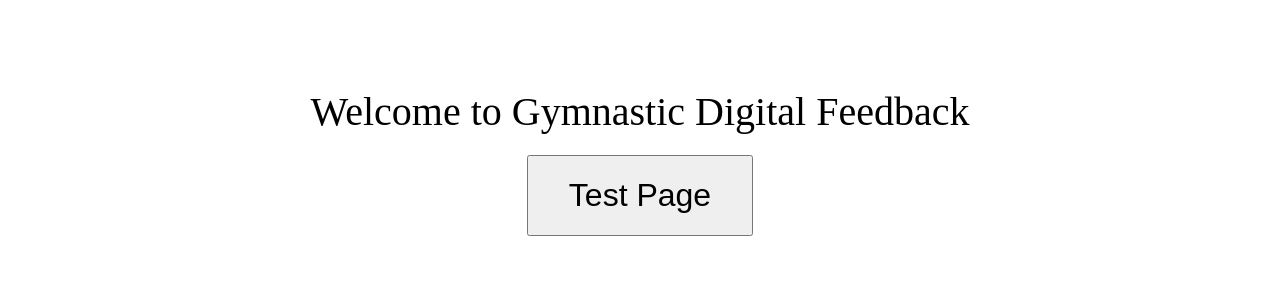
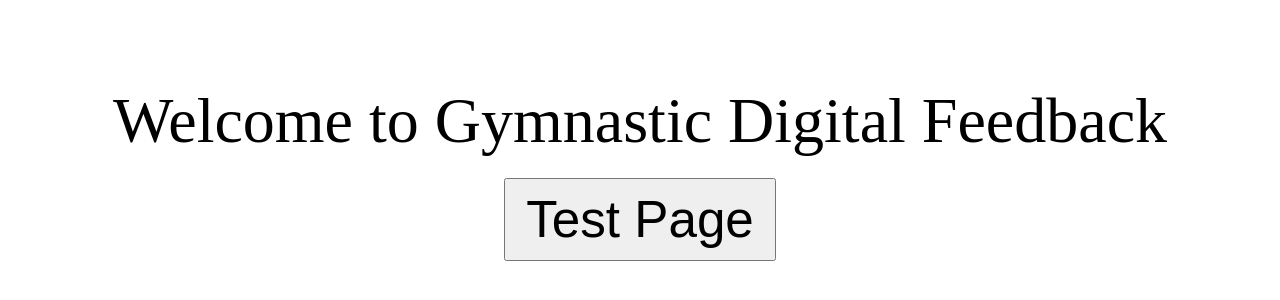
Before and after one commit to tangyeefun/digital_gym_feedback, a plain HTML site: page index.html in a window 1280 px wide. Shown: the part 238-538 px from the top of the page. Drawn offline with Linux system fonts and the light colour scheme.

Commit message:
Update index.html

```diff
--- a/index.html
+++ b/index.html
@@ -14,21 +14,22 @@
             height: 100vh;
             margin: 0;
             text-align: center;
+            padding: 10px; /* Add padding for better appearance on mobile */
         }
         /* Style for the title */
-        div {
-            font-size: 40px; /* Increase font size */
+        .title {
+            font-size: 5vw; /* Responsive font size */
         }
         /* Style for the button */
         button {
-            font-size: 2em; /* Increase font size */
-            padding: 20px 40px; /* Increase padding */
+            font-size: 4vw; /* Responsive font size */
+            padding: 10px 20px; /* Adjust padding for better appearance on mobile */
             margin-top: 20px; /* Add spacing below the title */
         }
     </style>
 </head>
 <body>
-    <div>Welcome to Gymnastic Digital Feedback</div>
+    <div class="title">Welcome to Gymnastic Digital Feedback</div>
     <button type="button" onclick="window.location.href='test.html'">Test Page</button>
 </body>
 </html>
```
